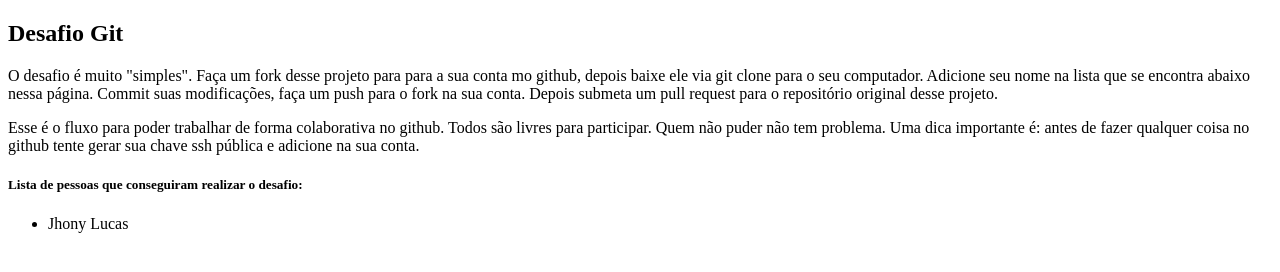
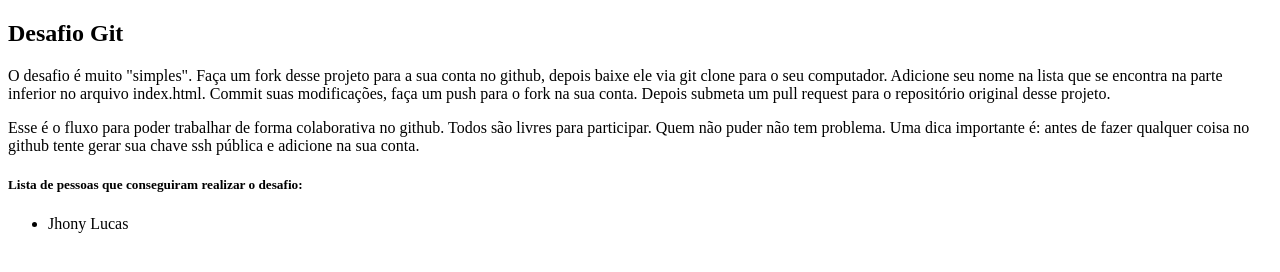
Before and after one commit to jhonylucas74/Desafio-git-01, a plain HTML site: page index.html in a window 1280 px wide. Drawn offline with Linux system fonts and the light colour scheme.

Commit message:
correção no texto

```diff
--- a/index.html
+++ b/index.html
@@ -7,9 +7,9 @@
   <body>
     <h2> Desafio Git </h2>
     <p>
-      O desafio é muito "simples". Faça um fork desse projeto para para a sua conta
-      mo github, depois baixe ele via git clone para o seu computador. Adicione seu
-      nome na lista que se encontra abaixo nessa página. Commit suas modificações,
+      O desafio é muito "simples". Faça um fork desse projeto  para a sua conta
+      no github, depois baixe ele via git clone para o seu computador. Adicione seu
+      nome na lista que se encontra na parte inferior no arquivo index.html. Commit suas modificações,
       faça um push para o fork na sua conta. Depois submeta um pull request para
       o repositório original desse projeto.
     </p>
```
Also changed, not shown: 1 other file.
